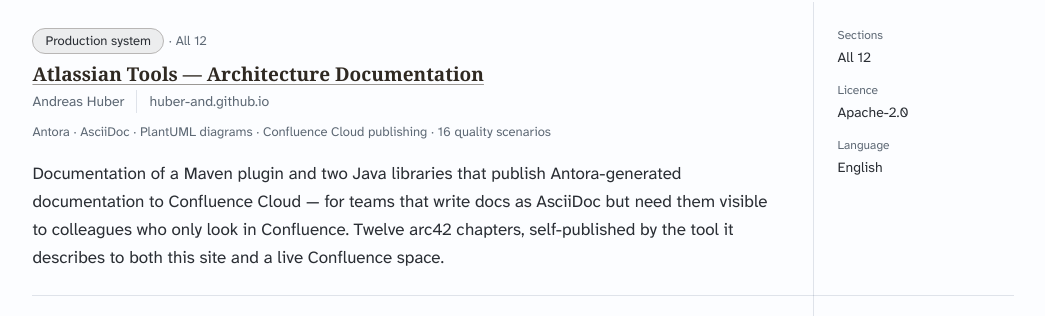
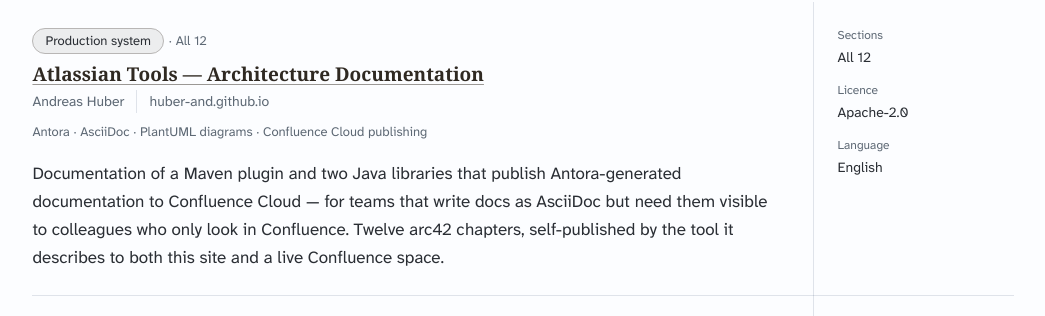
Before and after one commit to arc42/examples.arc42.org-site, a Jekyll site: the page built from _pages/in-the-wild.md, in a window 1280 px wide and 900 px high, scrolled down 1271 px. Shown: the part 137-453 px from the top of the window, without its empty margins (117-1162 px from the left). Built offline with Jekyll 4.4.1, drawn with Linux system fonts in a browser that asks for light colours; some web fonts are replaced.

Commit message:
in-the-wild: trim Atlassian Tools to five facets or fewer
It carried six, so the template dropped "7 decision records" silently
and check-wild-fields has failed on main since 2ca4c45. The two counts
describe content, not the form of the document, which is what the
schema reserves facets for. They would belong in a note, which the
entry does not have yet.

Co-Authored-By: Claude Opus 5.5 <noreply@anthropic.com>

```diff
--- a/_data/in-the-wild.yml
+++ b/_data/in-the-wild.yml
@@ -243,7 +243,7 @@
     Confluence. Twelve arc42 chapters, self-published by the tool it
     describes to both this site and a live Confluence space.
   kind:        Production system
-  facets:      [Antora, AsciiDoc, PlantUML diagrams, Confluence Cloud publishing, 16 quality scenarios, 7 decision records]
+  facets:      [Antora, AsciiDoc, PlantUML diagrams, Confluence Cloud publishing]
   sections:    All 12
   licence:     Apache-2.0
   added:       2026-08
```
